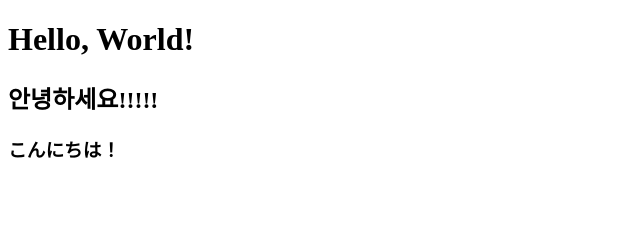
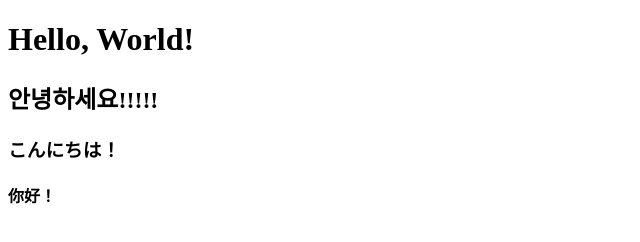
Before and after one commit to Kwngus/Skala_git_practice, a plain HTML site: page index.html in a window 1280 px wide. Shown: the full height of the page, 0-640 px from the left. Drawn offline with Linux system fonts and the light colour scheme.

Commit message:
수정테스트

```diff
--- a/index.html
+++ b/index.html
@@ -9,5 +9,6 @@
     <h1>Hello, World!</h1>
     <h2>안녕하세요!!!!!</h2>
     <h3>こんにちは！</h3>
+    <h4>你好！</h4>
 </body>
 </html>
```
Also changed, not shown: 1 other file.
